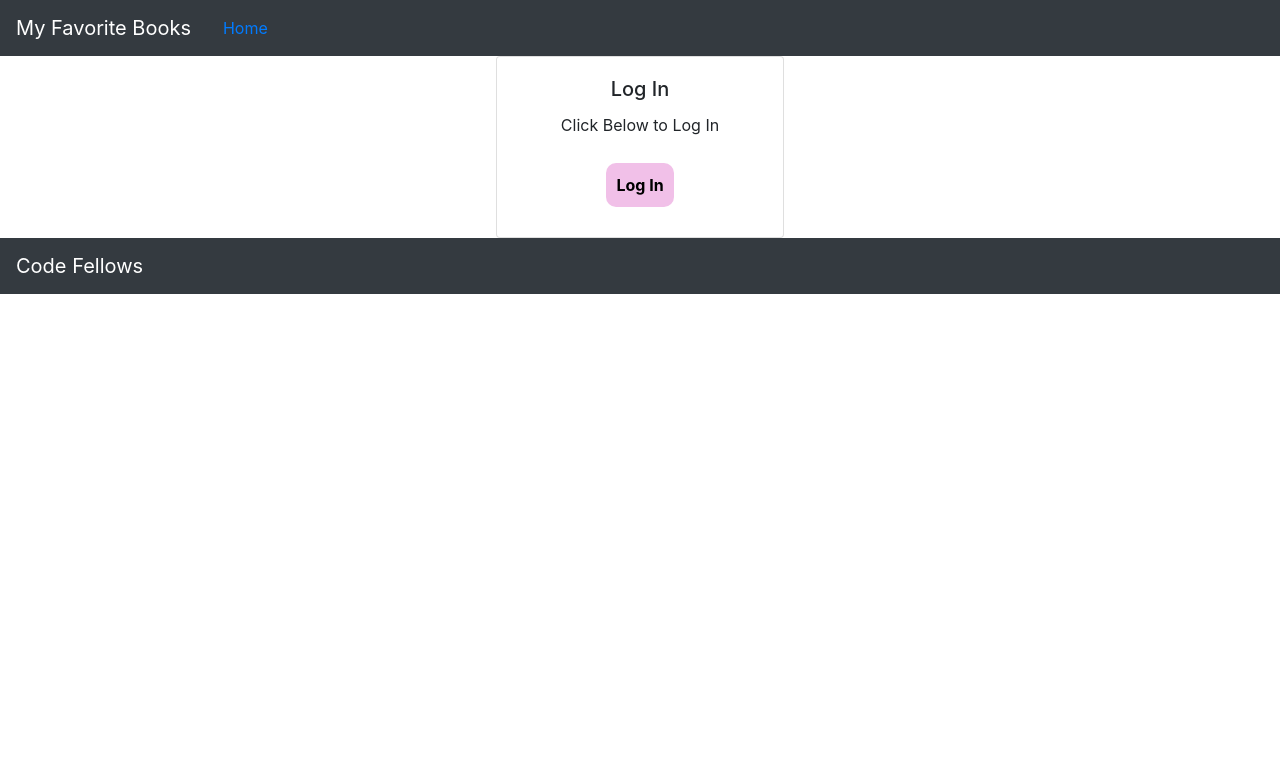
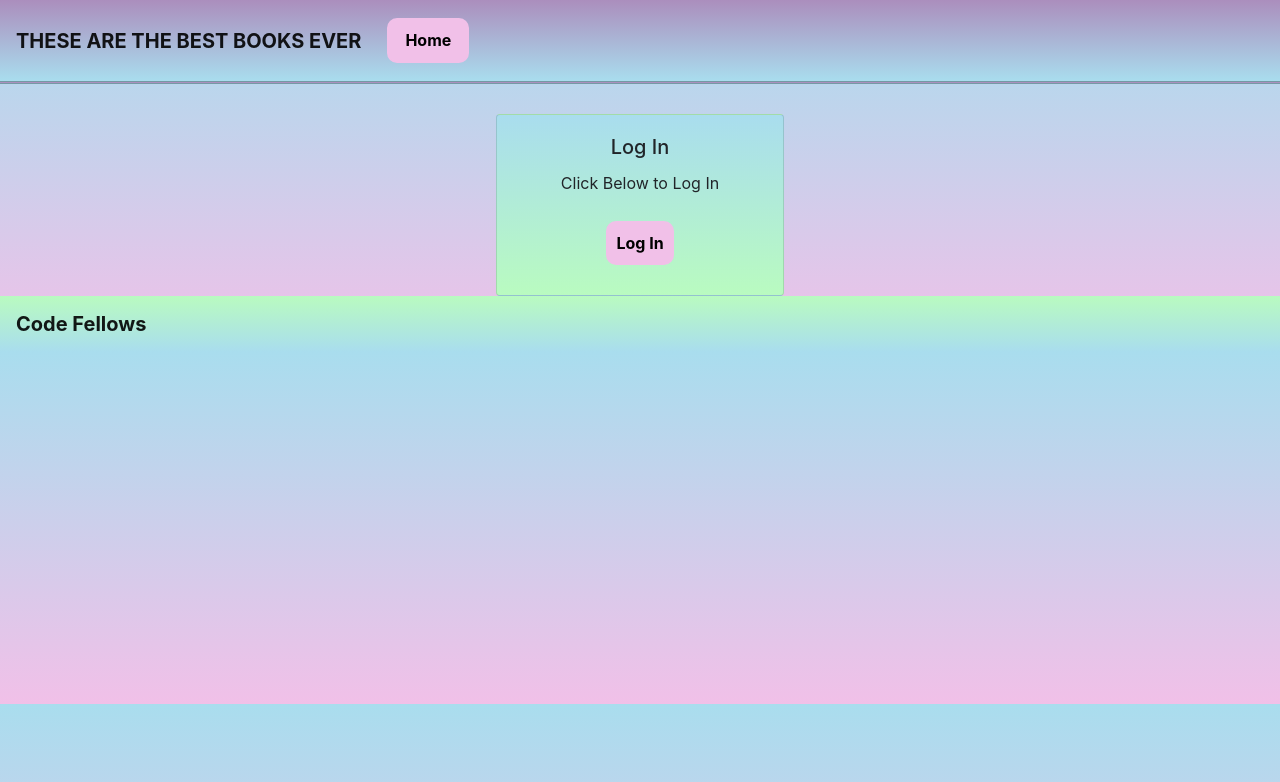
Before and after one commit to wildwoodwaltz/can-of-books-frontend, a React (Create React App) app: page / in a window 1280 px wide. Shown: the top 782 px of the page. Built offline with nearby package versions, Linux system fonts and the light colour scheme.

Commit message:
Raaaainbows

```diff
--- a/public/index.html
+++ b/public/index.html
@@ -24,7 +24,7 @@
       work correctly both with client-side routing and a non-root public URL.
       Learn how to configure a non-root public URL by running `npm run build`.
     -->
-    <title>React App</title>
+    <title>Can Of Books</title>
   </head>
   <body>
     <noscript>You need to enable JavaScript to run this app.</noscript>
--- a/src/BestBooks.css
+++ b/src/BestBooks.css
@@ -1,7 +1,6 @@
 .carouselContainer {
   height: 70vh;
-  border: 1px solid black;
-  background-color: aliceblue;
+  background: linear-gradient(#FBF8CC, #FDE4CF, #FFCFD2, #F1C0E8, #CFBAF0, #A3C4F3, #90DBF4, #B9FBC0, #B9FBC0);
   align-items: center;
 }
 
@@ -80,11 +79,6 @@
   border-radius: 10px;
 }
 
-@keyframes glowing {
-  0% { background-position: 0 0; }
-  50% { background-position: 400% 0; }
-  100% { background-position: 0 0; }
-}
 
 .burn {
   position: relative;
@@ -141,17 +135,22 @@
     color: rgba(255, 130, 110, 1);
     background: rgba(255, 230, 110, 1);
     box-shadow:
-      0 0 5px 0 rgba(200, 0, 10, 1),
-      0 0 5px 0 rgba(230, 30, 10, 0.8),
-      0 0 5px 0 rgba(230, 230, 10, 0.6);
+    0 0 5px 0 rgba(200, 0, 10, 1),
+    0 0 5px 0 rgba(230, 30, 10, 0.8),
+    0 0 5px 0 rgba(230, 230, 10, 0.6);
   }
 
   100% {
     color: rgba(0, 0, 0, 1);
     background: rgba(255, 255, 255, 1);
     box-shadow:
-      0 -35px 40px 30px rgba(255, 130, 10, 0),
+    0 -35px 40px 30px rgba(255, 130, 10, 0),
       0 -30px 30px 10px rgba(230, 30, 10, 0),
       0 -20px 10px 0 rgba(255, 255, 10, 0);
+    }
   }
-}
+  @keyframes glowing {
+    0% { background-position: 0 0; }
+    50% { background-position: 400% 0; }
+    100% { background-position: 0 0; }
+  }
--- /dev/null
+++ b/src/Footer.css
@@ -0,0 +1,11 @@
+.foot-nav {
+    background: linear-gradient(#B9FBC0, #a9ddee);
+    padding-top: 30px;
+}
+
+.foot-brand {
+  color: black;
+  font-size: 30px;
+  font-weight: bolder;
+  justify-content: center;
+}
--- a/src/Footer.js
+++ b/src/Footer.js
@@ -1,11 +1,12 @@
 import React from 'react';
 import Navbar from 'react-bootstrap/Navbar';
+import "./Footer.css";
 
 class Footer extends React.Component {
   render() {
     return (
-      <Navbar collapseOnSelect expand="lg" bg="dark" variant="dark">
-        <Navbar.Brand>Code Fellows</Navbar.Brand>
+      <Navbar className="foot-nav" collapseOnSelect expand="lg">
+        <Navbar.Brand className="foot-brand">Code Fellows</Navbar.Brand>
       </Navbar>
     )
   }
--- a/src/Header.css
+++ b/src/Header.css
@@ -1,7 +1,29 @@
-a{
-  color:#fff;
+.nav-link{
+  color:black;
+  border: 2px solid #F1C0E8;
+  border-radius: 10px;
+  font-weight: bold;
+  height: 45px;
+  background-color: #F1C0E8;
+  padding: 10px;
+  margin: 10px;
 }
 
 a:hover{
-  color:darkgrey;
+  color:darkslateblue;
 }
+
+.nav-brand {
+  color: black;
+  font-size: 40px;
+  font-weight: bolder;
+}
+.nav-bar {
+  background: linear-gradient(#ab8ebd, #a9ddee);
+  border-bottom: 3px double #7699a5;
+  margin-bottom: 30px;
+  justify-content: center;
+}
+body {
+  background: linear-gradient(#a9ddee, #F1C0E8);
+}
--- a/src/Header.js
+++ b/src/Header.js
@@ -7,11 +7,11 @@ import LogoutButton from './LogoutButton'
 class Header extends React.Component {
   render() {
     return (
-      <Navbar collapseOnSelect expand="lg" bg="dark" variant="dark">
-        <Navbar.Brand>My Favorite Books</Navbar.Brand>
+      <Navbar className="nav-bar" collapseOnSelect expand="lg" >
+        <Navbar.Brand className="nav-brand">THESE ARE THE BEST BOOKS EVER</Navbar.Brand>
         <NavItem><Link to="/" className="nav-link">Home</Link></NavItem>
         {/* TODO: if the user is logged in, render a navigation link to profile page */}
-        <NavItem>{this.props.user?<Link to="/Profile">Profile</Link>:''}</NavItem>
+        <NavItem>{this.props.user?<Link to="/Profile" className="nav-link">Profile</Link>:''}</NavItem>
         {/* TODO: if the user is logged in, render the `LogoutButton` */}
         <NavItem>{this.props.user?<LogoutButton onLogout={this.props.onLogout}/>:''}</NavItem>
       </Navbar>
--- a/src/Login.css
+++ b/src/Login.css
@@ -1,7 +1,9 @@
 .card{
   margin: auto;
   text-align: center;
+  background: linear-gradient(#a9ddee, #B9FBC0);
 }
+
 
 .loginButton {
   width: .2rem .1vw;
@@ -22,7 +24,7 @@
 
 .loginButton:before {
   content: '';
-  background: linear-gradient(45deg, #ff0000, #ff7300, #fffb00, #48ff00, #00ffd5, #002bff, #7a00ff, #ff00c8, #ff0000);
+  background: linear-gradient(45deg, #F1C0E8, #FDE4CF, #FBF8CC,  #B9FBC0, #A3C4F3, #90DBF4, #8EECF5, #CFBAF0, #F1C0E8);
   position: absolute;
   top: -2px;
   left:-2px;
@@ -80,3 +82,6 @@
   text-align: center;
   justify-content: center;
 }
+
+
+/*#ff0000, #ff7300, #fffb00, #48ff00, #00ffd5, #002bff, #7a00ff, #ff00c8, #ff0000*/
```
